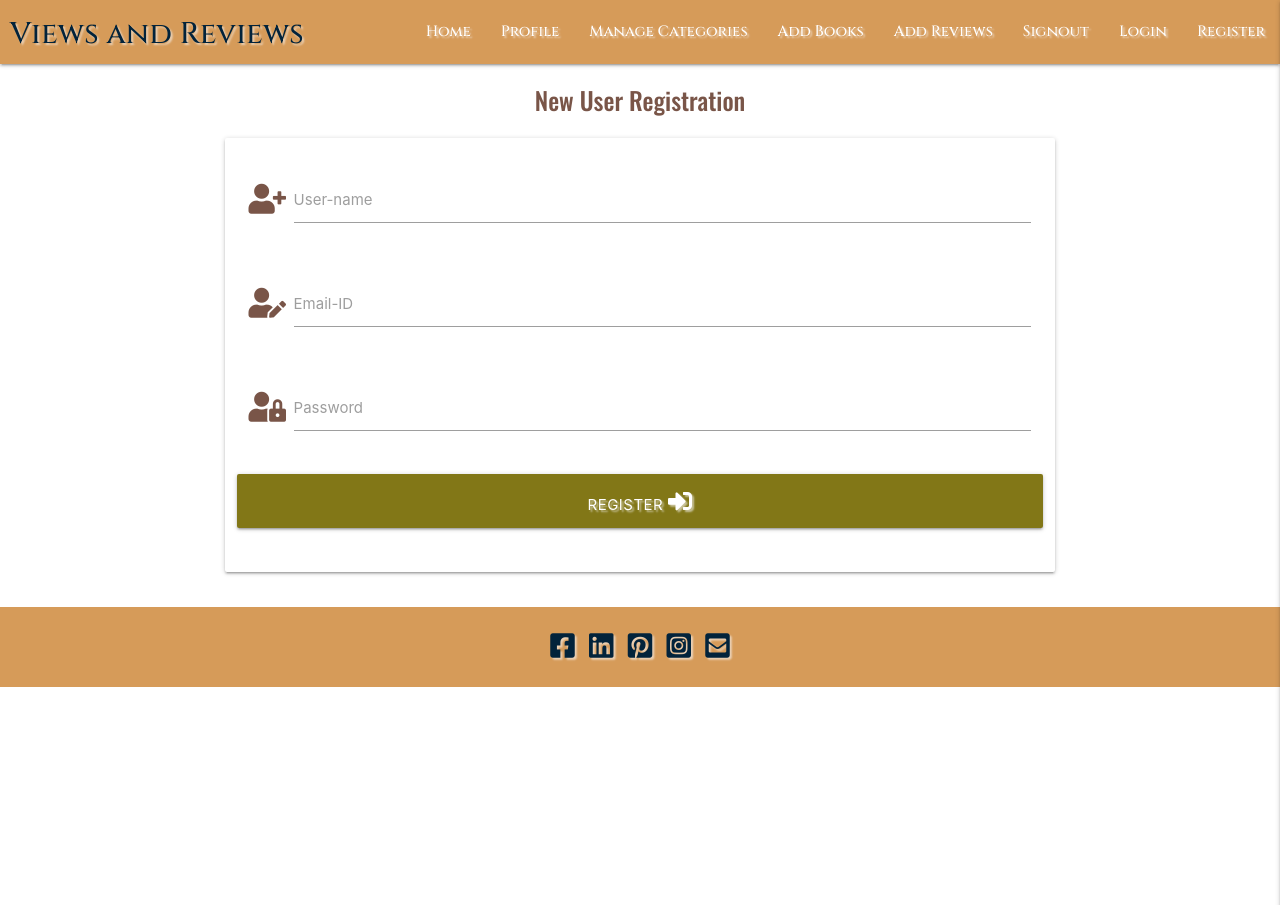
After one commit to Anindita123-code/Milestone3_Data_Centric, a Flask app: page /register in a window 1280 px wide. The commit adds this page. Shown: the top 905 px of the page. Run offline with Flask 2, Linux system fonts and the light colour scheme; some libraries are stand-ins or nearby versions.

Commit message:
user registration

```diff
--- a/app.py
+++ b/app.py
@@ -5,6 +5,8 @@ from bson.objectid import ObjectId
 from flask import (
     Flask, flash, render_template,
     redirect, request, session, url_for)
+from werkzeug.security import (
+    generate_password_hash, check_password_hash)
 
 if os.path.exists("env.py"):
     import env
@@ -16,12 +18,34 @@ app.secret_key = os.environ.get("SECRET_KEY")
 
 mongo = PyMongo(app)
 
-
 @app.route("/")
 @app.route("/home",)
 def home():
     categories = mongo.db.categories.find()
     return render_template("home.html", categories=categories)
+
+
+@app.route("/register", methods=["GET", "POST"])
+def register():
+    if request.method == "POST":
+        user_exists = mongo.db.users.find_one({"username":
+            request.form.get("username").lower()})
+        if user_exists:
+            flash("Username / Password Already Exists !")
+            return redirect(url_for('register'))
+
+        new_user = {
+            "username": request.form.get("username"),
+            "email": request.form.get("email"),
+            "password": generate_password_hash(request.form.get("password"))
+        }
+        mongo.db.users.insert_one(new_user)
+        # store in session variable
+
+        session["login_user"] = request.form.get("username").lower()
+        flash("You have been registered, Welcome to Views and Reviews !!")
+
+    return render_template('register.html')
 
 
 @app.route("/get_categories")
--- a/templates/base.html
+++ b/templates/base.html
@@ -18,17 +18,17 @@
         <!-- Top Navbar -->
         <nav class="nav-style">
             <div class="nav-wrapper">
-            <a href="#!" class="brand-logo text-shadow">&nbsp;Views and Reviews</a>
+            <a href="{{ url_for ('home') }}" class="brand-logo text-shadow">&nbsp;Views and Reviews</a>
             <a href="#" data-target="mobile-demo" class="sidenav-trigger right"><i class="fas fa-bars"></i></a>
             <ul class="right hide-on-med-and-down text-shadow text-style">
-                <li><a href="">Home</a></li>
+                <li><a href="url_for('home') }}">Home</a></li>
                 <li><a href="">Profile</a></li>
                 <li><a href="">Manage Categories</a></li>
                 <li><a href="">Add Books</a></li>
                 <li><a href="">Add Reviews</a></li>
                 <li><a href="">Signout</a></li>
                 <li><a href="">Login</a></li>
-                <li><a href="">Register</a></li>
+                <li><a href="{{ url_for('register') }} ">Register</a></li>
 
             </ul>
             </div>
@@ -36,23 +36,35 @@
 
         <!-- Mobile Sidebar -->
         <ul class="sidenav" id="mobile-demo">
-                <li><a href="">Home</a></li>
+                <li><a href="{{ url_for('home') }}">Home</a></li>
                 <li><a href="">Profile</a></li>
                 <li><a href="">Manage Categories</a></li>
                 <li><a href="">Add Books</a></li>
                 <li><a href="">Add Reviews</a></li>
                 <li><a href="">Signout</a></li>
                 <li><a href="">Login</a></li>
-                <li><a href="">Register</a></li>
+                <li><a href="{{ url_for('register') }}">Register</a></li>
         </ul>
 
     </header>
+    <section>
+        <!-- flash messages -->
+        {% with messages = get_flashed_messages() %}
+            {% if messages %}
+                {% for message in messages %}
+                    <div class="row notification">
+                        <h5 class="light-blue lighten-4 center-align">{{ message }}</h4>
+                    </div>
+                {% endfor %}
+            {% endif %}
+        {% endwith %}
+    </section>
+
     <content>
         <div>
              {% block content %}
              {% endblock %}
         </div>
-
     </content>
     <footer class="page-footer">
         <div class="container">
--- /dev/null
+++ b/templates/register.html
@@ -0,0 +1,37 @@
+{% extends "base.html" %}
+{% block content %}
+    <h5 class="center-align tagline-emphasis">New User Registration</h5>
+    <div class="row">
+        <form class="col s12 m8 offset-m2" method="POST" action="{{ url_for('register') }}">
+            <div class="card-panel">
+                <div class="row">
+					<div class="input-field col s12">
+						<i class="fas fa-user-plus prefix brown-text darken-4"></i>
+						<input id="username" name="username" minlength="5" maxlength="15" pattern="^[a-zA-z0-9_]{5-15}$"type="text" class="validate">
+						<label for="username">User-name</label>
+					</div>
+                </div>
+                <div class="row">
+					<div class="input-field col s12">
+						<i class="fas fa-user-edit prefix brown-text darken-4"></i>
+						<input id="email" name="email" minlength="8" maxlength="30" type="email" class="validate">
+						<label for="username">Email-ID</label>
+					</div>
+                </div>
+                <div class="row">
+                    <div class="input-field col s12">
+						<i class="fas fa-user-lock prefix brown-text darken-4"></i>
+                        <input id="password" name="password" type="password" minlength="5" maxlength="15" pattern="^[a-zA-Z0-9]{5,15}$"class="validate">
+                        <label for="password">Password</label>
+                    </div>
+                </div>
+                <!-- register -->
+                <div class="row">
+                    <button type="submit" class="col s12 btn-large lime darken-4 text-shadow">
+                        Register <i class="fas fa-sign-in-alt"></i>
+                    </button>
+                </div>
+            </div>
+        </form>
+    </div>
+{% endblock %}
```
